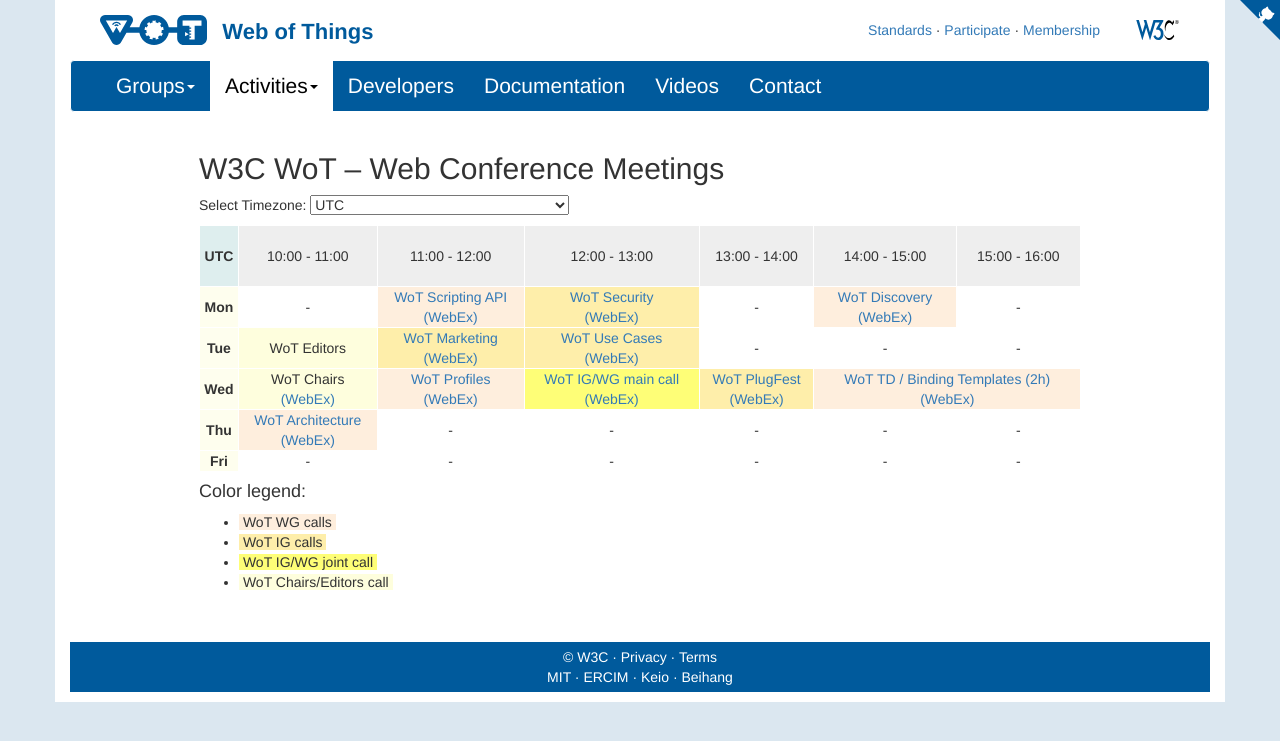
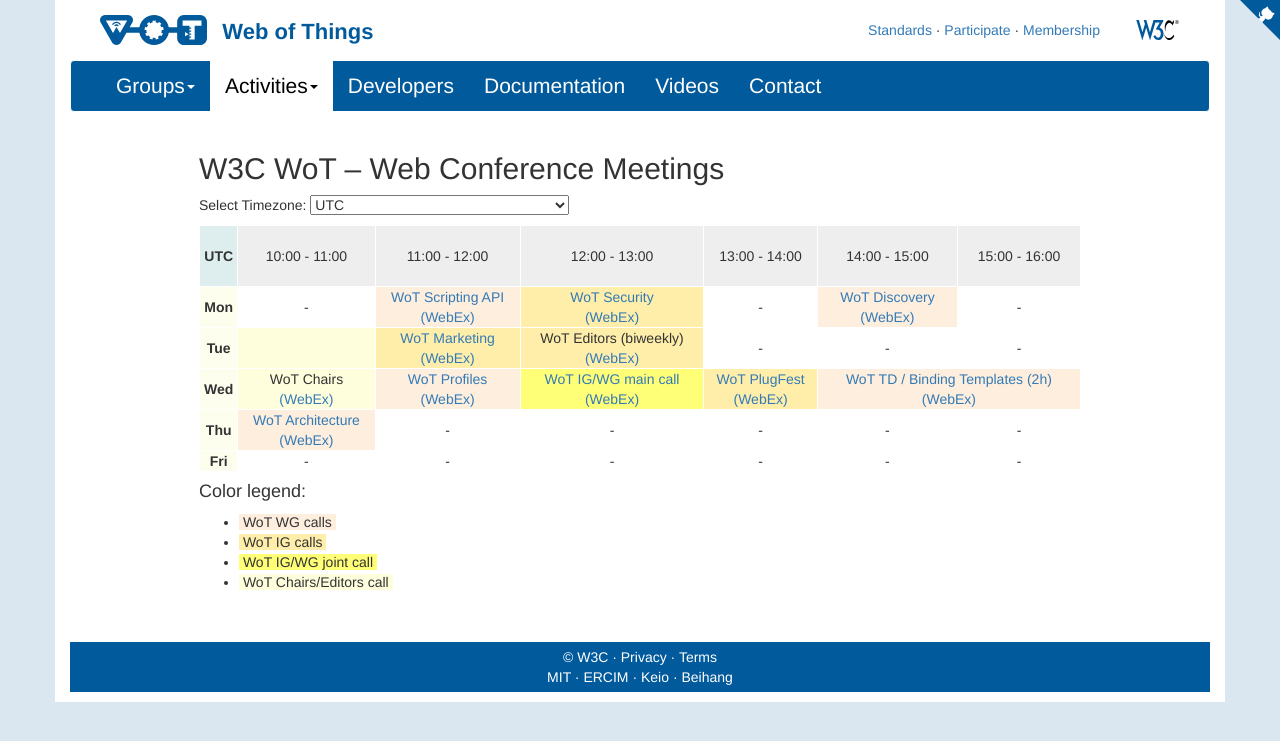
Before and after one commit to w3c/wot-marketing, a Jekyll site: the page built from docs/activities/meetings/index.html, in a window 1280 px wide. Shown: the top 741 px of the page. Built offline with Jekyll 4.4.1, drawn with Linux system fonts in a browser that asks for light colours; nearby versions of some CDN libraries.

Commit message:
update call times

```diff
--- a/docs/activities/meetings/index.html
+++ b/docs/activities/meetings/index.html
@@ -204,14 +204,13 @@
 
 		<tr>
 			<th style="background-color: #FEFEEE; text-align:center;">Tue</th>
-			<td style="background-color: #FEFEDD; text-align:center;">WoT Editors<br></td>
+			<td style="background-color: #FEFEDD; text-align:center;"><br></td>
 			<td style="background-color: #FEEEAA; text-align:center;"><a rel="nofollow" class="external text"
 					href="https://www.w3.org/WoT/IG/wiki/Marketing_WebConf" target="_blank">WoT Marketing</a><br><a rel="nofollow"
 					class="external text" href="https://lists.w3.org/Archives/Member/member-wot-wg/2020Aug/0024.html" target="_blank">(WebEx)</a>
 			</td>
-			<td style="background-color: #FEEEAA; text-align:center;"><a rel="nofollow" class="external text"
-					href="https://www.w3.org/WoT/IG/wiki/IG_UseCase_WebConf" target="_blank">WoT Use Cases</a><br> <a rel="nofollow"
-					class="external text" href="https://lists.w3.org/Archives/Member/member-wot-wg/2021Mar/0044.html" target="_blank">(WebEx)</a>
+			<td style="background-color: #FEEEAA; text-align:center;">WoT Editors (biweekly)<br> <a rel="nofollow"
+					class="external text" href="https://lists.w3.org/Archives/Member/member-wot-ig/2022May/0000.html" target="_blank">(WebEx)</a>
 			</td>
 			<td style="text-align:center;">-</td>
 			<td style="text-align:center;">-</td>
```
